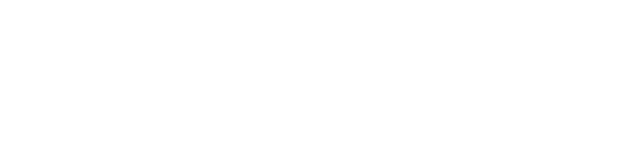
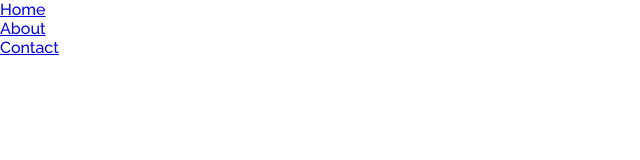
Before and after one commit to Dan7n/codingChallange_1, a website: page index.html in a window 1280 px wide. Shown: the whole page, without its empty margins (0-640 px from the left). Drawn offline with Linux system fonts and the light colour scheme.

Commit message:
add navbar

```diff
--- a/index.html
+++ b/index.html
@@ -12,6 +12,16 @@
 </head>
 
 <body>
+    <nav>
+        <ul>
+            <li><a href="#home">Home</a></li>
+            <li><a href="#about">About</a></li>
+            <li><a href="#">Contact</a></li>
+
+        </ul>
+    </nav>
+
+
     <script src="./dist/js/main.js"></script>
 </body>
 
```
